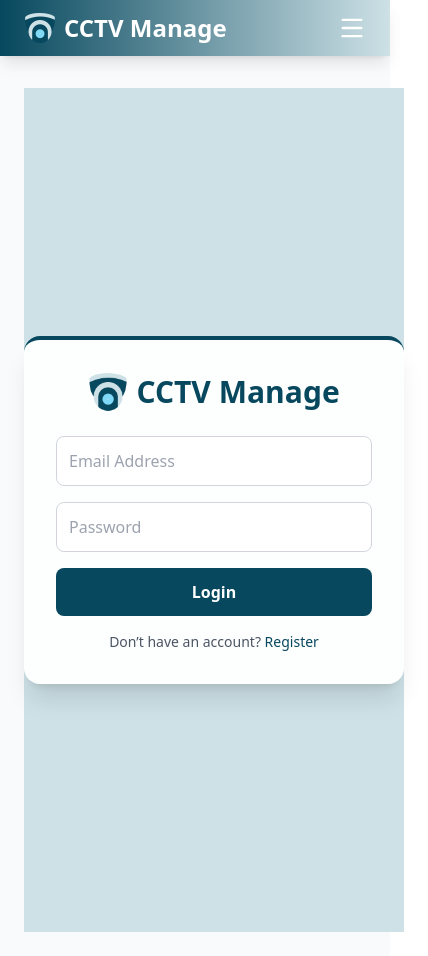
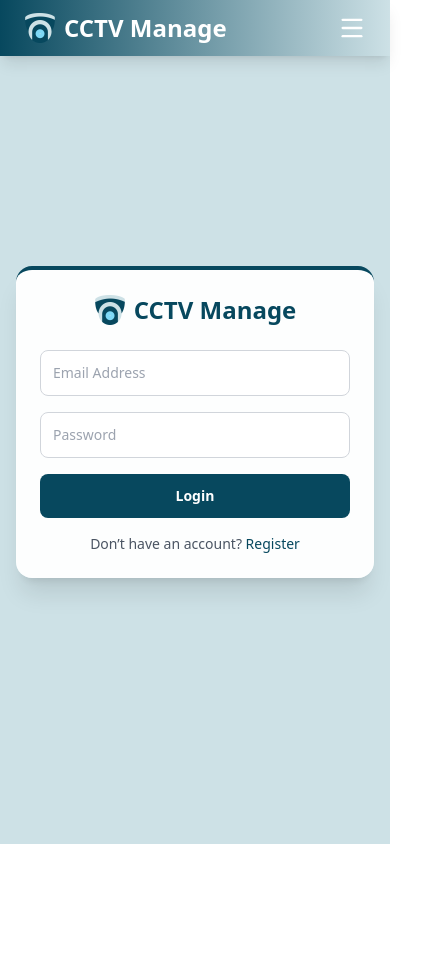
Before and after one commit to yuvraj-singh-0001/cctv, a React (Vite) app in the folder client/: page /login in a window 390 px wide. Shown: the whole page, 428 px wide, since content can reach past the window. After the commit the page ends 844 px from the top, so only its background shows below. Built offline with nearby package versions, Linux system fonts and the light colour scheme.

Commit message:
login and register page margin fix

```diff
--- a/client/src/pages/login.jsx
+++ b/client/src/pages/login.jsx
@@ -42,18 +42,20 @@ function Login() {
   };
 
   return (
-    <div className="flex items-center justify-center min-h-screen bg-[#CDE1E6]">
+    <div className="fixed inset-0 flex items-center justify-center bg-[#CDE1E6] overflow-hidden">
       <motion.div
         initial={{ opacity: 0, y: 40, scale: 0.9 }}
         animate={{ opacity: 1, y: 0, scale: 1 }}
         transition={{ duration: 0.6, ease: "easeOut" }}
-        className="bg-white/95 backdrop-blur-lg p-8 rounded-2xl shadow-xl w-[380px] border-t-4 border-[#07485E]"
+        className="bg-white/95 backdrop-blur-lg p-6 sm:p-8 rounded-2xl shadow-xl w-full max-w-md mx-4 border-t-4 border-[#07485E]"
       >
-        <h2 className="flex items-center justify-center text-3xl font-bold text-[#07485E] mb-6 space-x-2">
-          <img src={Logo} alt="CCTV Logo" className="w-10 h-10" />
+        {/* Title with Logo */}
+        <h2 className="flex items-center justify-center text-2xl sm:text-3xl font-bold text-[#07485E] mb-6 space-x-2">
+          <img src={Logo} alt="CCTV Logo" className="w-8 h-8 sm:w-10 sm:h-10" />
           <span>CCTV Manage</span>
         </h2>
 
+        {/* Form */}
         <form onSubmit={handleSubmit} className="space-y-4">
           <motion.input
             whileFocus={{ scale: 1.02 }}
@@ -64,7 +66,7 @@ function Login() {
             value={form.email}
             onChange={handleChange}
             required
-            className="w-full p-3 border border-gray-300 rounded-lg focus:border-[#07485E] focus:ring-2 focus:ring-[#07485E] focus:outline-none"
+            className="w-full p-3 border border-gray-300 rounded-lg text-sm sm:text-base focus:border-[#07485E] focus:ring-2 focus:ring-[#07485E] focus:outline-none"
           />
 
           <motion.input
@@ -76,7 +78,7 @@ function Login() {
             value={form.password}
             onChange={handleChange}
             required
-            className="w-full p-3 border border-gray-300 rounded-lg focus:border-[#07485E] focus:ring-2 focus:ring-[#07485E] focus:outline-none"
+            className="w-full p-3 border border-gray-300 rounded-lg text-sm sm:text-base focus:border-[#07485E] focus:ring-2 focus:ring-[#07485E] focus:outline-none"
           />
 
           <motion.button
@@ -84,24 +86,26 @@ function Login() {
             disabled={loading}
             whileHover={{ scale: 1.05 }}
             whileTap={{ scale: 0.95 }}
-            className="w-full bg-[#07485E] hover:bg-[#063646] text-white py-3 rounded-lg font-semibold transition disabled:opacity-50"
+            className="w-full bg-[#07485E] hover:bg-[#063646] text-white py-3 rounded-lg font-semibold text-sm sm:text-base transition disabled:opacity-50"
           >
             {loading ? "Logging in..." : "Login"}
           </motion.button>
         </form>
 
+        {/* Message */}
         {message && (
           <motion.p
             initial={{ opacity: 0 }}
             animate={{ opacity: 1 }}
             transition={{ duration: 0.4 }}
-            className="mt-4 text-center text-sm font-medium text-[#07485E]"
+            className="mt-4 text-center text-sm sm:text-base font-medium text-[#07485E]"
           >
             {message}
           </motion.p>
         )}
 
-        <p className="mt-4 text-sm text-gray-600 text-center">
+        {/* Footer link */}
+        <p className="mt-4 text-sm sm:text-base text-gray-600 text-center">
           Don’t have an account?{" "}
           <Link
             to="/register"
--- a/client/src/pages/register.jsx
+++ b/client/src/pages/register.jsx
@@ -58,7 +58,7 @@ function Register() {
   };
 
   return (
-    <div className="flex items-center justify-center min-h-screen bg-[#CDE1E6]">
+    <div className="fixed inset-0 flex items-center justify-center bg-[#CDE1E6] overflow-hidden">
       <motion.div
         initial={{ opacity: 0, y: 40, scale: 0.9 }}
         animate={{ opacity: 1, y: 0, scale: 1 }}
```
